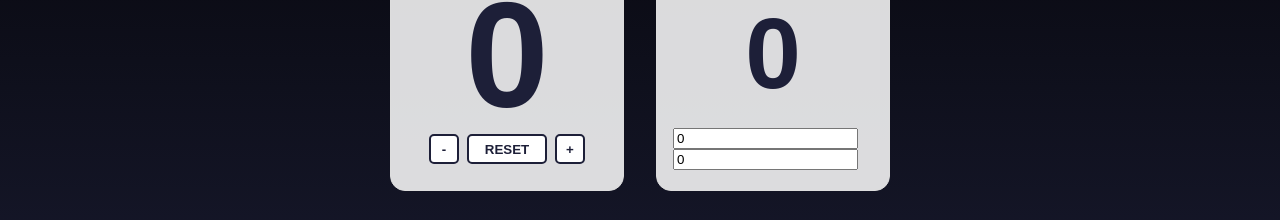
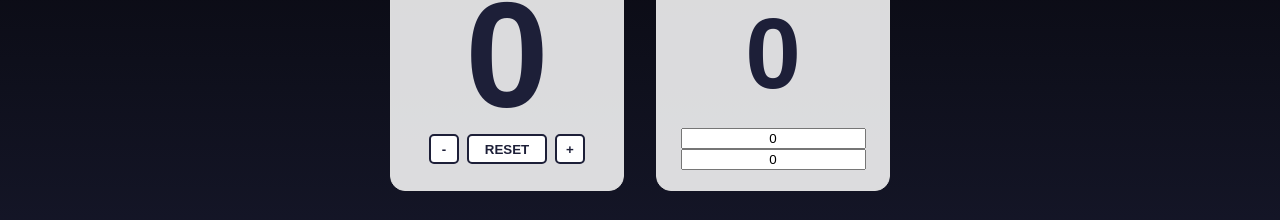
Before and after one commit to pzdralewicz/recoil-playground, a React (Create React App) app: page / in a window 1280 px wide. Shown: the part 326-546 px from the top of the page. Built offline with nearby package versions, Linux system fonts and the light colour scheme; the HTML template or start-up script is replaced by a standard one.

Commit message:
Add public folder, align SumCalculator inputs

```diff
--- /dev/null
+++ b/public/index.html
@@ -0,0 +1,43 @@
+<!DOCTYPE html>
+<html lang="en">
+  <head>
+    <meta charset="utf-8" />
+    <link rel="icon" href="%PUBLIC_URL%/favicon.ico" />
+    <meta name="viewport" content="width=device-width, initial-scale=1" />
+    <meta name="theme-color" content="#000000" />
+    <meta
+      name="description"
+      content="Recoil-playground"
+    />
+    <link rel="apple-touch-icon" href="%PUBLIC_URL%/logo192.png" />
+    <!--
+      manifest.json provides metadata used when your web app is installed on a
+      user's mobile device or desktop. See https://developers.google.com/web/fundamentals/web-app-manifest/
+    -->
+    <link rel="manifest" href="%PUBLIC_URL%/manifest.json" />
+    <!--
+      Notice the use of %PUBLIC_URL% in the tags above.
+      It will be replaced with the URL of the `public` folder during the build.
+      Only files inside the `public` folder can be referenced from the HTML.
+
+      Unlike "/favicon.ico" or "favicon.ico", "%PUBLIC_URL%/favicon.ico" will
+      work correctly both with client-side routing and a non-root public URL.
+      Learn how to configure a non-root public URL by running `npm run build`.
+    -->
+    <title>Recoil playground</title>
+  </head>
+  <body>
+    <noscript>You need to enable JavaScript to run this app.</noscript>
+    <div id="root"></div>
+    <!--
+      This HTML file is a template.
+      If you open it directly in the browser, you will see an empty page.
+
+      You can add webfonts, meta tags, or analytics to this file.
+      The build step will place the bundled scripts into the <body> tag.
+
+      To begin the development, run `npm start` or `yarn start`.
+      To create a production bundle, use `npm run build` or `yarn build`.
+    -->
+  </body>
+</html>
--- a/src/components/SumCalculator/SumCalculator.styles.js
+++ b/src/components/SumCalculator/SumCalculator.styles.js
@@ -15,9 +15,16 @@
   overflow: hidden;
 `;
 
-export const Inputs = styled.div``;
+export const Inputs = styled.div`
+  display: flex;
+  flex-direction: column;
+  justify-content: center;
+  align-items: center;
+`;
 
-export const NumberInput = styled.input``;
+export const NumberInput = styled.input`
+  text-align: center;
+`;
 
 export const Sum = styled.span`
   font-weight: bold;
```
Also changed, not shown: public/manifest.json (added), public/robots.txt (added), 1 other file (tests, documents, lock files or other folders).
